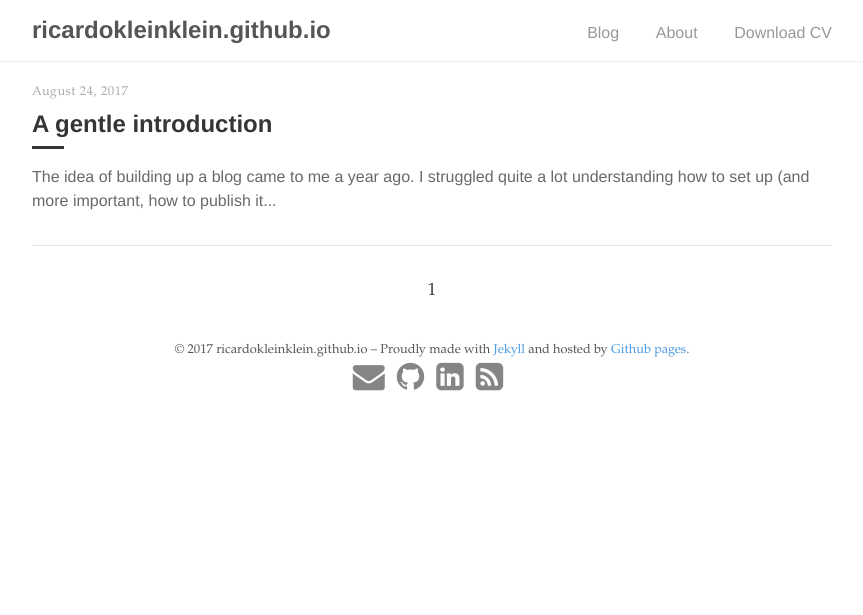
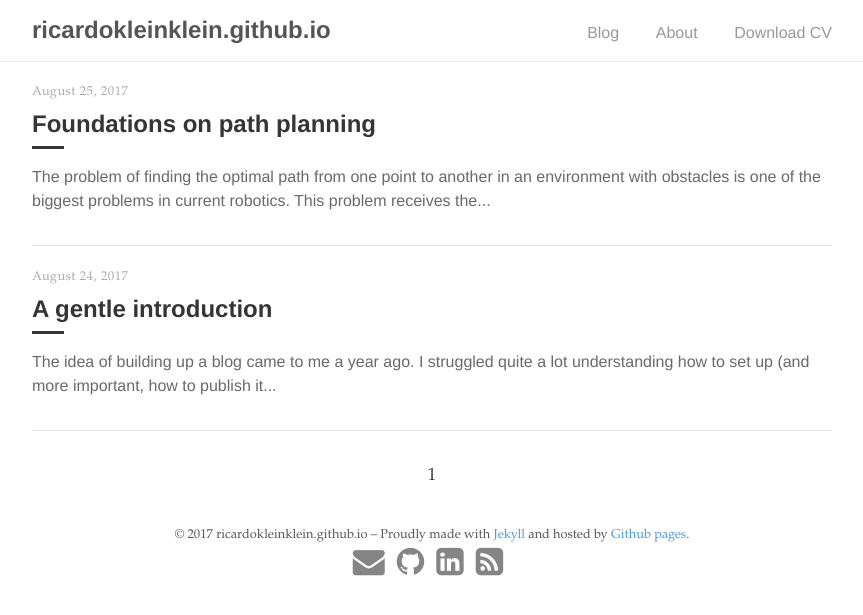
Before and after one commit to ricardokleinklein/ricardokleinklein.github.io, a Jekyll site: the page built from index.html, in a window 1280 px wide. Shown: the top 615 px of the page, without its empty margins (208-1071 px from the left). Built offline with Jekyll 4.4.1, drawn with Linux system fonts in a browser that asks for light colours; nearby versions of some CDN libraries; the list of posts is cut into pages by our own code; some of the changed lines change nothing that is shown.

Commit message:
new post

```diff
--- a/_includes/head.html
+++ b/_includes/head.html
@@ -16,5 +16,5 @@
 	<link rel="stylesheet" href="//maxcdn.bootstrapcdn.com/font-awesome/4.3.0/css/font-awesome.min.css">
 	<link rel="alternate" type="application/rss+xml" title="{{ site.name }} - {{ site.description }}" href="{{ site.baseurl }}/feed.xml" />
 	<link rel="shortcut icon" type="image/png" href=" {{ site.baseurl }}/images/favicon.png">
-	<script type="text/javascript" async src="https://cdn.mathjax.org/mathjax/latest/MathJax.js?config=TeX-MML-AM_CHTML"></script>
+	<script src="https://cdnjs.cloudflare.com/ajax/libs/mathjax/2.7.0/MathJax.js?config=TeX-AMS-MML_HTMLorMML" type="text/javascript"></script>
 </head>
--- /dev/null
+++ b/_posts/2017-08-25-rrt-basic.md
@@ -0,0 +1,105 @@
+---
+layout: post
+title: Foundations on path planning
+author: Ricardo Faúndez-Carrasco
+---
+
+The problem of finding the optimal path from one point to another in an environment with obstacles is one of the biggest problems in current robotics. This problem receives the name of *path planning*.
+
+One might be tempted to think that any heuristic searching algorithm would be able to make it. That's not generally true, though. As a rule, the searching space is enormously big, especially if we consider a continous space rather than a discrete one. As a result, we seek algorithms that yield sub-optimal paths, achieving a trade-off between the speed with which the space is explored and the quality of the final trajectory.
+
+Due to this fact, most if not all of such path planning algorithms relay on statistics. Perhaps the most successful is the *Rapidly-exploring Random Trees (RTTs)*, proposed and developed by [Steven M. Lavalle and James J. Kuffner](http://msl.cs.illinois.edu/~lavalle/papers/Lav98c.pdf) in 1998.
+
+# Mathematical description
+
+For those who don't need any mathematical explanation to why RRTs work, they can skip this section and get directly hands-on-it below. For the rest of you... You're doing the right thing.
+
+The space we are exploring, which will be a metric space denoted by $$X$$, can be divided into two complementary sub-spaces: $$X_{free} \subset X$$, and $$X_{obs} \subset X$$, where $$X_{obs}$$ is a fixed set of points that must be avoided due to the presence of some sort of obstacle or constraint. It is the *obstacle region*, and we don't know an explicit representation of it in advance, so we can only check whether a given point lies in $$X_{obs}$$. More generally, instead of points we shall deal with *space states*, or simply *states*. The aim of the path planning is to go from one initial state $$x_{init}$$ to some goal region $$X_{goal}$$. The path must lie entirely in $$X_{free}$$.
+
+Let's point out that RRTs can be applied both to holonomic and non-holonomic constraints. Holonomic constraints are expressed by *state transition equations* of the form $$u = f(x,u)$$ and $$\|u\| = 1$$, where $$u$$ belongs to a set of inputs $$U$$. Non-holonomic constraints are defined by $$\dot{x} = f(x,u)$$, with $$\dot{x}$$ the derivative of state with respect to time. This distinction is relevant because a system tied to holonomic contraints will be able to move to a new state $$x_{new}$$ in any direction relative to $$x$$ after integrating $$f$$ with respect a time interval $$\Delta t$$ and given an input $$u \in U$$, whereas non-holonomic constraints make the new state to be tied to the choice of $$f$$.
+
+Assuming we want to build an RRT $$\mathcal{T}$$ with $$K$$ vertices starting from an initial state $$x_{init}$$, the algorithm is as follows:
+
+1. The first vertex of $$\mathcal{T}$$ is $$x_{init} \in X_{free}$$.
+2. In each iteration, a random state $$x_{rand}$$ is selected from $$X$$, assuming it is a bounded space.
+3. $$\mathcal{T}$$ finds then the closest vertex $$x_{near}$$ to $$x_{rand}$$ in terms of $$\rho$$, the distance metric of the space $$X$$.
+4. Select an input $$u$$ such that it minimizes the distance between $$x_{near}$$ and $$x_{rand}$$ ensuring that the state remains within the available space $$X_{free}$$.
+5. The new state $$x_{new}$$ is added to $$\mathcal{T}$$, generally in the form of $$x_{new} \approx x_{near} + f(x,u) \Delta t$$. An edge is added too from $$x_{near}$$ to $$x_{new}$$.
+
+This process goes on until some convergence criterion is met. This usually is set as the distance with respect to the goal region $$X_{goal}$$.
+
+# Let's make it work
+
+RRTs are not a complex method to program, at least when applied to a usual 3-dimensional, euclidian space. In spite of it, I shall go through it step by step, just in case someone is trying it for the first time. I coded it using *Matlab 2016a ®*, for its simplicity and easiness to plot results.
+
+The variables you'll need along the process are:
+
+* $$x_{init}$$ -- Initial position. Generally a $$1$$x$$N$$ array where $$N$$ denotes the number of coordinates defining the system ($$N=3$$ in this case, since the only axes of the system are the spatial coordinates $$x$$, $$y$$ and $$z$$).
+* $$x_{goal}$$ -- Destination point, $$1$$x$$N$$-sized.
+* $$tol$$ -- Tolerance of the method, criterion for the convergence of the method. Together with $$x_{goal}$$, defines $$X_{goal}$$.
+* $$nodes$$ -- List of vertices of $$\mathcal{T}$$. Initially only includes $$x_{init}$$.
+* $$error$$ -- A scalar value that keeps track of the shorter distance between $$x_{goal}$$ and the vertices of $$\mathcal{T}$$. The algorithm concludes when $$error < tol$$.
+* $$obstacles$$ -- List of the obstacles present in the environment. Freely defined by the user.
+* $$x_{rand}$$ -- $$1$$x$$N$$ array that will hold the randomly generated search points. The statistical distribution is important so the space $$X$$ is properly spanned.
+* $$x_{near}$$ -- Closest vertex to a given $$x_{rand}$$.
+* $$q_{new}$$ -- New vertex to add to $$\mathcal{T}$$.
+
+## Generating new candidate states
+
+As long as $$x_{goal}$$ is nor reached, $$\mathcal{T}$$ must keep growing. In the previous section the pseudo algorithm was introduced. Long story short, at each iteration of the algorithm (which may correspond with $$\Delta t$$) we shall compute a random set of coordinates defining $$x_{rand}$$ and find the closest already existing vertex of $$\mathcal{T}$$. Afterwards, and if it lies within $$X_{free}$$,
+a new vertex is added to $$\mathcal{T}$$ in the direction pointing towards $$x_{rand}$$.
+
+<script src="https://gist.github.com/ricardokleinklein/3f91a492b06555135fb16468f6940750.js"></script>
+
+## Checkout of possible collisions
+
+There are several ways to do this, though given the simplicity of my system, I just limited my code to test whether the proposed point lied within the space occupied by an obstacle (keep in mind we don't have access to the explicit representation of the obstacles, but we know where they are located).
+
+<script src="https://gist.github.com/ricardokleinklein/58efa7bb6f974a59d7d4d243c35390e1.js"></script>
+
+So the proposed point is accepted if $$crash = false$$ is returned, and discarded otherwise.
+
+## Get the final path
+
+The RRT will keep adding nodes to its structure in an unordered fashion. This is, the vertices found at each iteration have no reason to define a continous path by itself. Most likely, the array $$nodes$$ won't have a particular structure at first sight.
+
+Thus, for every new vertex added to $$\mathcal{T}$$, you must store the index (position within the array $$nodes$$) of its parent vertex. This way, once the RRT has found a feasable path from $$x_{init}$$ to $$x_{goal}$$, it is only a matter of performing a backtracking throughout the tree.
+
+## Some simple results
+
+I have prepared a very schematic environment to test the algorithm. It is a cube of side length $$10$$ units, with some spherical obstacles randomly placed inside it. The goal is to find a path from $$x_{init} = (-1,-1,-4)$$ to $$x_{goal} = (-2,-2,4)$$.
+
+![RRT path with spherical obstacles](/images/RRT/rrt_3d.png)
+
+The figure above shows the path as it is found at the end of the algorithm. You'll notice it does not finish exactly at $$x_{goal}$$, but it is just because the tolerance was set to a large value to speed up the convergence.
+
+Nonetheless, what about the tree structure? In the figure below it is fully shown, and as can be plainly seen, it has explored many alternatives during its growth. However, we are interested in sub-optimal paths, meaning the shortest trajectories of those found.
+
+![RRT tree](/images/RRT/rrt_3d_nodes.png)
+
+Last, another figure is displayed, highlighting the raw path found and a smoothed path computed afterwards. This smoothing is usually mandatory, and particularly relevant when working with real systems involving engines. The path as originally found would require the engines to change its velocity at an infinite rate, breaking them off in the end. If you look at it carefully, you'll see that the first figure actually corresponded to the smoothed path here depicted.
+
+![RRT paths](/images/RRT/rrt_3d_paths.png)
+
+This is it guys! Do not make the mistake to think that all path planning problems can be solved with this algorithm, though. As a matter of fact, this is but the simplest example of an RRT.
+
+There are plenty of variants for RRTs, among which I would remark:
+* [A*-RRT and A*-RRT*](https://pdfs.semanticscholar.org/0a7d/2ed587df4bf8c3b6d6038cae5ba131861e43.pdf) -- A two-phase method highly oriented to motion planning.
+* [Rapidly-exploring Random Graph](https://arxiv.org/pdf/1005.0416.pdf) -- A variant of RRT which converges towards an optimal solution.
+* [RRT-Connect](http://ieeexplore.ieee.org/document/844730/?reload=true) -- The idea is to build simultaneously two RRTs that eventually get connected to become a larger tree and provide a robust solution faster than RRT.
+
+## Remarkable properties of RRT
+
+It cannot finish a proper post about RRTs without listing some of the properties that make them so appliable to so many different problems.
+
+1. Due to the way new vertices are generated, the growth of $$\mathcal{T}$$ is heavily biased towards non-explored regions of the state space $$X$$.
+2. Eventually the distribution of the vertices of $$\mathcal{T}$$ approaches the sampling distribution, leading to a consistent behaviour.
+3. An RRT always remains connected, despite the number of edges.
+4. It serves not only to path planning purposes, but to many other, more general planning systems.
+5. Particularly important is to point out that RRTs are probabilistically complete under very general conditions, meaning that as the number of sampled points increases without bound, the probability that the algorithm will not find a path if one exists approaches zero.
+
+<br>
+
+You should now have a consistent basis on which building any path planning system using RRT. It is a simple exercise to build your own algorithm, and if properly programmed, can serve to a wide range of optimization problems.
+
+Finally you're encouraged to leave a comment below in case you want to bring something up to discussion.
```
Also changed, not shown: images/RRT/rrt_3d.png (added), images/RRT/rrt_3d_nodes.png (added), images/RRT/rrt_3d_paths.png (added), 1 other file.
